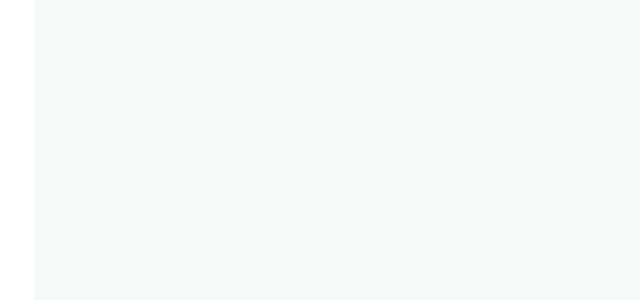
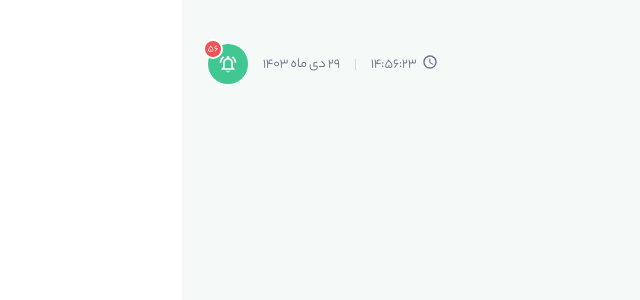
Before and after one commit to etekanesh/front-teacher-panel, a React (Vite) app: page / in a window 1280 px wide. Shown: the top 300 px of the page, without its empty margins (340-980 px from the left). Built offline with nearby package versions, Linux system fonts and the light colour scheme.

Commit message:
add header layout

```diff
--- /dev/null
+++ b/src/layouts/header.layout.tsx
@@ -0,0 +1,106 @@
+import React from "react";
+import Link from "@mui/material/Link";
+import { Box, Breadcrumbs, Divider, Typography } from "@mui/material";
+import AccessTimeIcon from "@mui/icons-material/AccessTime";
+import NotificationsActiveOutlinedIcon from "@mui/icons-material/NotificationsActiveOutlined";
+import theme from "theme";
+
+const HeaderLayout: React.FC = () => {
+    return (
+        <Box
+            height={44}
+            display={"flex"}
+            justifyContent={"space-between"}
+            padding={"0 14px"}
+        >
+            <Box display={"flex"} flexDirection={"column"}>
+                <Typography
+                    color={theme.palette.grey[500]}
+                    fontWeight={700}
+                    fontSize={20}
+                >
+                    پیام های شما
+                </Typography>
+                <Breadcrumbs aria-label="breadcrumb">
+                    <Link
+                        underline="hover"
+                        color="inherit"
+                        href="/"
+                        sx={{
+                            color: theme.palette.grey[500],
+                        }}
+                        fontSize={12}
+                    >
+                        پنل مدرسین
+                    </Link>
+                    <Link
+                        underline="hover"
+                        color="inherit"
+                        href="/material-ui/getting-started/installation/"
+                        fontSize={12}
+                        sx={{
+                            color: theme.palette.grey[500],
+                        }}
+                        fontWeight={500}
+                    >
+                        پیــــــــام ها
+                    </Link>
+                </Breadcrumbs>
+            </Box>
+            <Box display={"flex"} gap={"15px"} alignItems={"center"}>
+                <Box display={"flex"} gap={"5px"}>
+                    <AccessTimeIcon
+                        sx={{ width: 16, height: 16, color: theme.palette.grey[600] }}
+                    />
+                    <Typography color={theme.palette.grey[600]} fontSize={14}>
+                        ۱۴:۵۶:۲۳
+                    </Typography>
+                </Box>
+                <Divider
+                    orientation="vertical"
+                    variant="middle"
+                    sx={{ height: "11px" }}
+                />
+                <Box>
+                    <Typography color={theme.palette.grey[600]} fontSize={14}>
+                        {" "}
+                        ۲۹ دی ماه ۱۴۰۳
+                    </Typography>
+                </Box>
+                <Box
+                    width={40}
+                    height={40}
+                    borderRadius={"50%"}
+                    bgcolor={theme.palette.primary[400]}
+                    display={"flex"}
+                    alignItems={"center"}
+                    justifyContent={"center"}
+                    position={"relative"}
+                >
+                    <NotificationsActiveOutlinedIcon
+                        sx={{ width: 20, height: 20, color: "white" }}
+                    />
+                    <Box
+                        borderRadius={"50%"}
+                        width={20}
+                        height={20}
+                        bgcolor={theme.palette.warning[500]}
+                        color={"white"}
+                        fontSize={10}
+                        display={"flex"}
+                        justifyContent={"center"}
+                        alignItems={"center"}
+                        position={"absolute"}
+                        left={-5}
+                        top={-5}
+                        border={"2px solid white"}
+                    >
+                        ۵۶
+                    </Box>
+                </Box>
+            </Box>
+        </Box>
+    );
+};
+
+export default HeaderLayout;
--- a/src/layouts/index.ts
+++ b/src/layouts/index.ts
@@ -1 +1,2 @@
 export * from "./main.layout";
+export * from "./header.layout";
--- a/src/layouts/main.layout.tsx
+++ b/src/layouts/main.layout.tsx
@@ -33,6 +33,7 @@ import {
   MessagesIcons,
   TaskIcons,
 } from "uiKit";
+import HeaderLayout from "./header.layout";
 
 const drawerWidth = 258;
 
@@ -62,7 +63,6 @@ const DrawerHeader = styled("div")(({ theme }) => ({
   alignItems: "center",
   justifyContent: "flex-end",
   padding: theme.spacing(0, 1),
-  // necessary for content to be below app bar
   ...theme.mixins.toolbar,
 }));
 
@@ -460,11 +460,14 @@ export const MainLayout: React.FC = () => {
       </Drawer>
       <Box
         component="main"
-        sx={{ flexGrow: 1, p: 3 }}
+        sx={{ flexGrow: 1, p: "42px 12px" }}
         bgcolor={"#F5F9F8"}
         height={"100vh"}
+        display={"flex"}
+        flexDirection={"column"}
+        gap={"16px"}
       >
-        <DrawerHeader />
+        <HeaderLayout />
         <Outlet />
       </Box>
     </Box>
--- a/src/theme.tsx
+++ b/src/theme.tsx
@@ -66,8 +66,12 @@ const theme = createTheme({
             main: "#19857b",
         },
         grey: {
-            500: "#edf0ef",
+            400: "#edf0ef",
+            500: "#334155",
             600: "#686F82"
+        },
+        warning: {
+            500: "#EF5353"
         }
     },
     components: {
```
